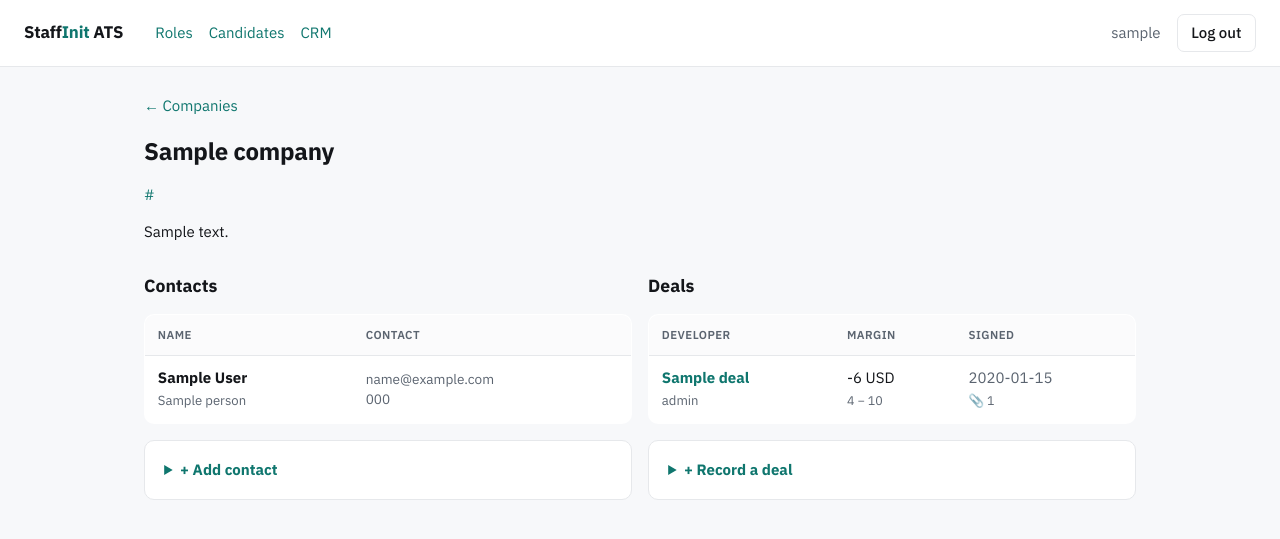
After one commit to piotrchabros/staffinit-ats, a Django app: page /crm/companies/1/ in a window 1280 px wide. The commit adds this page. Shown: the top 539 px of the page. Run offline with Django 5.2, Linux system fonts and the light colour scheme; a user stored in the database is signed in; tables that the repository leaves empty hold one stand-in row (values such as "Sample post").

Commit message:
feat: mini-CRM — companies, contacts, signed deals (feature 3)
A lightweight CRM to track the customer side of placements.

- Company (customer) -> Person (contacts at the company) -> Deal (a signed
  placement). A Deal records the developer, what we pay them (salary) and what
  the customer pays us (client_rate) in one currency, the date signed, and notes;
  margin = client_rate - salary is derived. developer_name is a snapshot and the
  optional candidate FK is SET_NULL so a deal survives GDPR candidate erasure.
- DealDocument: upload signed agreements / documents against a deal (drop several
  with the deal form, or add more later on the deal page).
- Views: company_list (searchable + add), company_detail (contacts + deals with
  inline add forms), deal_detail (economics + document upload). New 'CRM' nav link.
- Admin: Company (Person inline), Person, Deal (DealDocument inline).

Tests: 127 total (+8) — login required, list/search, add company/person, add deal
with document + margin, deal render, document upload, margin-none guard.

Co-Authored-By: Claude Opus 4.8 (1M context) <noreply@anthropic.com>

```diff
--- a/ats/forms.py
+++ b/ats/forms.py
@@ -1,6 +1,6 @@
 from django import forms
 
-from .models import Role
+from .models import Company, Deal, Person, Role
 
 
 class RoleForm(forms.ModelForm):
@@ -58,3 +58,37 @@ class PasteTextForm(forms.Form):
     parsed_text = forms.CharField(
         widget=forms.Textarea(attrs={"rows": 10, "placeholder": "Paste the CV text"}),
     )
+
+
+# --------------------------------------------------------------------------- #
+# Mini-CRM forms                                                              #
+# --------------------------------------------------------------------------- #
+class CompanyForm(forms.ModelForm):
+    class Meta:
+        model = Company
+        fields = ["name", "website", "notes"]
+        widgets = {"notes": forms.Textarea(attrs={"rows": 3})}
+
+
+class PersonForm(forms.ModelForm):
+    """A contact at a company. The company is set by the view, not the form."""
+
+    class Meta:
+        model = Person
+        fields = ["full_name", "title", "email", "phone", "notes"]
+        widgets = {"notes": forms.Textarea(attrs={"rows": 2})}
+
+
+class DealForm(forms.ModelForm):
+    """A signed placement. The company is set by the view, not the form."""
+
+    class Meta:
+        model = Deal
+        fields = [
+            "developer_name", "role_title", "salary", "client_rate",
+            "currency", "signed_date", "notes",
+        ]
+        widgets = {
+            "signed_date": forms.DateInput(attrs={"type": "date"}),
+            "notes": forms.Textarea(attrs={"rows": 2}),
+        }
--- a/ats/templates/ats/base.html
+++ b/ats/templates/ats/base.html
@@ -125,6 +125,7 @@
     {% if user.is_authenticated %}
       <a href="{% url 'role_list' %}" style="margin-left:1rem">Roles</a>
       <a href="{% url 'candidate_list' %}">Candidates</a>
+      <a href="{% url 'company_list' %}">CRM</a>
     {% endif %}
     <span class="spacer"></span>
     {% if user.is_authenticated %}
--- /dev/null
+++ b/ats/templates/ats/company_detail.html
@@ -0,0 +1,87 @@
+{% extends "ats/base.html" %}
+{% block title %}{{ company.name }} — StaffInit ATS{% endblock %}
+{% block content %}
+  <p class="muted"><a href="{% url 'company_list' %}">&larr; Companies</a></p>
+  <h1 style="margin-bottom:.1rem">{{ company.name }}</h1>
+  {% if company.website %}<p class="muted"><a href="{{ company.website }}" target="_blank" rel="noopener">{{ company.website }}</a></p>{% endif %}
+  {% if company.notes %}<p>{{ company.notes|linebreaksbr }}</p>{% endif %}
+
+  <div class="grid" style="align-items:start">
+    <div>
+      <h2 style="font-size:1.1rem">Contacts</h2>
+      {% if people %}
+        <table>
+          <thead><tr><th scope="col">Name</th><th scope="col">Contact</th></tr></thead>
+          <tbody>
+            {% for p in people %}
+              <tr>
+                <td data-label="Name"><strong>{{ p.full_name }}</strong>{% if p.title %}<br><span class="muted" style="font-size:.82rem">{{ p.title }}</span>{% endif %}</td>
+                <td data-label="Contact" class="muted" style="font-size:.85rem">
+                  {% if p.email %}{{ p.email }}<br>{% endif %}{{ p.phone }}
+                </td>
+              </tr>
+            {% endfor %}
+          </tbody>
+        </table>
+      {% else %}<p class="muted">No contacts yet.</p>{% endif %}
+
+      <details class="card" style="margin-top:1rem">
+        <summary><strong>+ Add contact</strong></summary>
+        <form method="post" action="{% url 'add_person' company.pk %}" style="margin-top:.8rem">
+          {% csrf_token %}
+          <label for="{{ person_form.full_name.id_for_label }}">Name</label>{{ person_form.full_name }}
+          <label for="{{ person_form.title.id_for_label }}">Title</label>{{ person_form.title }}
+          <label for="{{ person_form.email.id_for_label }}">Email</label>{{ person_form.email }}
+          <label for="{{ person_form.phone.id_for_label }}">Phone</label>{{ person_form.phone }}
+          <label for="{{ person_form.notes.id_for_label }}">Notes</label>{{ person_form.notes }}
+          <div style="margin-top:.8rem"><button type="submit">Add contact</button></div>
+        </form>
+      </details>
+    </div>
+
+    <div>
+      <h2 style="font-size:1.1rem">Deals</h2>
+      {% if deals %}
+        <table>
+          <thead><tr><th scope="col">Developer</th><th scope="col">Margin</th><th scope="col">Signed</th></tr></thead>
+          <tbody>
+            {% for d in deals %}
+              <tr>
+                <td data-label="Developer">
+                  <a href="{% url 'deal_detail' d.pk %}"><strong>{{ d.developer_name }}</strong></a>
+                  {% if d.role_title %}<br><span class="muted" style="font-size:.82rem">{{ d.role_title }}</span>{% endif %}
+                </td>
+                <td data-label="Margin">
+                  {{ d.margin|floatformat:0 }} {{ d.currency }}
+                  <br><span class="muted" style="font-size:.78rem">{{ d.client_rate|floatformat:0 }} − {{ d.salary|floatformat:0 }}</span>
+                </td>
+                <td data-label="Signed" class="muted">{{ d.signed_date|date:"Y-m-d" }}{% if d.documents.all %}<br><span style="font-size:.78rem">📎 {{ d.documents.all|length }}</span>{% endif %}</td>
+              </tr>
+            {% endfor %}
+          </tbody>
+        </table>
+      {% else %}<p class="muted">No deals yet.</p>{% endif %}
+
+      <details class="card" style="margin-top:1rem">
+        <summary><strong>+ Record a deal</strong></summary>
+        <form method="post" action="{% url 'add_deal' company.pk %}" enctype="multipart/form-data" style="margin-top:.8rem">
+          {% csrf_token %}
+          <label for="{{ deal_form.developer_name.id_for_label }}">Developer</label>{{ deal_form.developer_name }}
+          <label for="{{ deal_form.role_title.id_for_label }}">Placed as</label>{{ deal_form.role_title }}
+          <div class="grid" style="gap:.6rem">
+            <div><label for="{{ deal_form.salary.id_for_label }}">Salary (we pay)</label>{{ deal_form.salary }}</div>
+            <div><label for="{{ deal_form.client_rate.id_for_label }}">Client rate (we charge)</label>{{ deal_form.client_rate }}</div>
+          </div>
+          <div class="grid" style="gap:.6rem">
+            <div><label for="{{ deal_form.currency.id_for_label }}">Currency</label>{{ deal_form.currency }}</div>
+            <div><label for="{{ deal_form.signed_date.id_for_label }}">Date signed</label>{{ deal_form.signed_date }}</div>
+          </div>
+          <label for="{{ deal_form.notes.id_for_label }}">Notes</label>{{ deal_form.notes }}
+          <label>Agreements (optional)</label>
+          <input type="file" name="documents" multiple>
+          <div style="margin-top:.8rem"><button type="submit">Record deal</button></div>
+        </form>
+      </details>
+    </div>
+  </div>
+{% endblock %}
--- a/ats/urls.py
+++ b/ats/urls.py
@@ -22,4 +22,12 @@ urlpatterns = [
     path("roles/<int:pk>/candidate/<int:candidate_id>/anon-cv/generate/", views.generate_anonymized_cv, name="generate_anonymized_cv"),
     path("roles/<int:pk>/candidate/<int:candidate_id>/evaluation/", views.evaluation_detail, name="evaluation_detail"),
     path("roles/<int:pk>/candidate/<int:candidate_id>/evaluation/generate/", views.generate_evaluation, name="generate_evaluation"),
+    # Mini-CRM
+    path("crm/", views.company_list, name="company_list"),
+    path("crm/companies/add/", views.add_company, name="add_company"),
+    path("crm/companies/<int:pk>/", views.company_detail, name="company_detail"),
+    path("crm/companies/<int:pk>/people/add/", views.add_person, name="add_person"),
+    path("crm/companies/<int:pk>/deals/add/", views.add_deal, name="add_deal"),
+    path("crm/deals/<int:pk>/", views.deal_detail, name="deal_detail"),
+    path("crm/deals/<int:pk>/documents/add/", views.add_deal_document, name="add_deal_document"),
 ]
--- a/ats/views.py
+++ b/ats/views.py
@@ -27,7 +27,14 @@ from django.shortcuts import get_object_or_404, redirect, render
 from django.views.decorators.http import require_POST
 
 from ats import tasks
-from ats.forms import AddCandidateForm, PasteTextForm, RoleForm
+from ats.forms import (
+    AddCandidateForm,
+    CompanyForm,
+    DealForm,
+    PasteTextForm,
+    PersonForm,
+    RoleForm,
+)
 from ats.ingestion.parse import extract_text
 from ats.scoring import contact
 from ats.models import (
@@ -35,7 +42,11 @@ from ats.models import (
     CV,
     Candidate,
     CandidateUpload,
+    Company,
+    Deal,
+    DealDocument,
     Evaluation,
+    Person,
     PipelineCard,
     Role,
     Rubric,
@@ -483,3 +494,110 @@ def generate_evaluation(request, pk, candidate_id):
     tasks.generate_evaluation_task.defer(eval_id=ev.pk)
     messages.success(request, f"Evaluating {candidate.full_name} from the transcript.")
     return redirect("evaluation_detail", pk=role.pk, candidate_id=candidate.pk)
+
+
+# --------------------------------------------------------------------------- #
+# Mini-CRM: companies -> people -> deals (+ documents)                        #
+# --------------------------------------------------------------------------- #
+@login_required
+def company_list(request):
+    """Searchable list of customer companies, with deal counts."""
+    q = (request.GET.get("q") or "").strip()
+    companies = Company.objects.all()
+    if q:
+        companies = companies.filter(
+            Q(name__icontains=q) | Q(people__full_name__icontains=q)
+        ).distinct()
+    companies = companies.annotate(
+        n_people=Count("people", distinct=True),
+        n_deals=Count("deals", distinct=True),
+    ).order_by("name")
+    return render(request, "ats/company_list.html", {
+        "companies": companies, "q": q, "form": CompanyForm(),
+    })
+
+
+@login_required
+@require_POST
+def add_company(request):
+    form = CompanyForm(request.POST)
+    if form.is_valid():
+        company = form.save()
+        messages.success(request, f"Added company “{company.name}”.")
+        return redirect("company_detail", pk=company.pk)
+    messages.error(request, "; ".join(f"{k}: {', '.join(v)}" for k, v in form.errors.items()))
+    return redirect("company_list")
+
+
+@login_required
+def company_detail(request, pk):
+    """A company with its contacts and signed deals (+ add forms)."""
+    company = get_object_or_404(Company, pk=pk)
+    deals = company.deals.prefetch_related("documents")
+    return render(request, "ats/company_detail.html", {
+        "company": company,
+        "people": company.people.all(),
+        "deals": deals,
+        "person_form": PersonForm(),
+        "deal_form": DealForm(),
+    })
+
+
+@login_required
+@require_POST
+def add_person(request, pk):
+    company = get_object_or_404(Company, pk=pk)
+    form = PersonForm(request.POST)
+    if form.is_valid():
+        person = form.save(commit=False)
+        person.company = company
+        person.save()
+        messages.success(request, f"Added contact {person.full_name}.")
+    else:
+        messages.error(request, "; ".join(f"{k}: {', '.join(v)}" for k, v in form.errors.items()))
+    return redirect("company_detail", pk=company.pk)
+
+
+@login_required
+@require_POST
+def add_deal(request, pk):
+    company = get_object_or_404(Company, pk=pk)
+    form = DealForm(request.POST)
+    if form.is_valid():
+        deal = form.save(commit=False)
+        deal.company = company
+        deal.save()
+        # Optional documents dropped alongside the deal form.
+        for f in request.FILES.getlist("documents"):
+            DealDocument.objects.create(
+                deal=deal, file=f, original_filename=(getattr(f, "name", "") or "")[:255]
+            )
+        messages.success(request, f"Signed deal recorded: {deal.developer_name}.")
+        return redirect("deal_detail", pk=deal.pk)
+    messages.error(request, "; ".join(f"{k}: {', '.join(v)}" for k, v in form.errors.items()))
+    return redirect("company_detail", pk=company.pk)
+
+
+@login_required
+def deal_detail(request, pk):
+    """A single deal with its economics and uploaded agreements."""
+    deal = get_object_or_404(Deal.objects.select_related("company"), pk=pk)
+    return render(request, "ats/deal_detail.html", {
+        "deal": deal, "documents": deal.documents.all(),
+    })
+
+
+@login_required
+@require_POST
+def add_deal_document(request, pk):
+    deal = get_object_or_404(Deal, pk=pk)
+    files = request.FILES.getlist("documents")
+    for f in files:
+        DealDocument.objects.create(
+            deal=deal, file=f, original_filename=(getattr(f, "name", "") or "")[:255]
+        )
+    if files:
+        messages.success(request, f"Uploaded {len(files)} document(s).")
+    else:
+        messages.error(request, "Choose at least one file to upload.")
+    return redirect("deal_detail", pk=deal.pk)
```
Also changed, not shown: ats/admin.py (+48 -1 lines), ats/models.py (+95 -0 lines), ats/templates/ats/company_list.html (added, +39 -0 lines), ats/templates/ats/deal_detail.html (added, +37 -0 lines), ats/test_crm.py (added, +92 -0 lines), ats/migrations/0008_company_deal_dealdocument_person.py (added).
